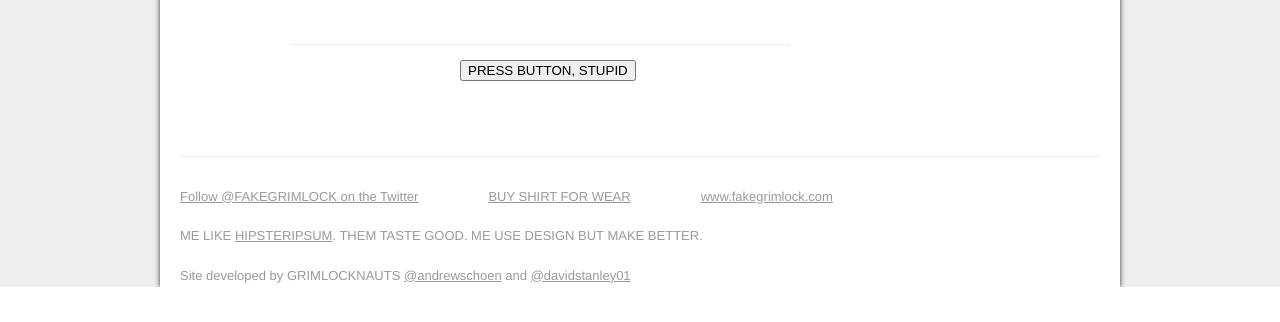
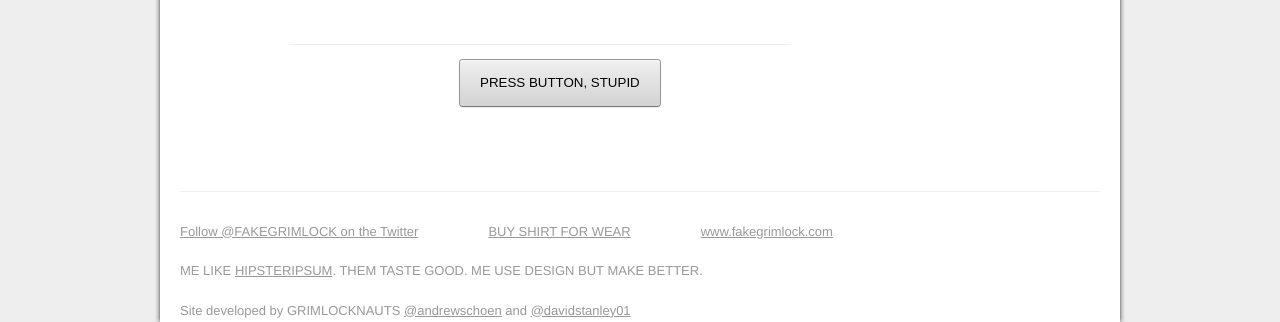
Before and after one commit to andrewschoen/grimlock-ipsum, a Django app: page / in a window 1280 px wide. Shown: the part 773-1095 px from the top of the page. Before the commit the page ends 1060 px from the top, so only its background shows below. Run offline with Django 3.2, Linux system fonts and the light colour scheme; some libraries are stand-ins or nearby versions.

Commit message:
w3c errors fixed and button styles added

```diff
--- a/grimlock_ipsum/static/css/style.css
+++ b/grimlock_ipsum/static/css/style.css
@@ -29,3 +29,40 @@ a {text-decoration:none;color:inherit;}
 #FEET a:hover {text-decoration:none;color:#333;}
 #FEET li {list-style-type:none;float:left;margin:0 70px 20px 0;}
 #FEET p {clear:both;margin:0 0 20px 0;}
+iframe {border:0;}
+button {
+    width: auto;
+	display: block;
+	clear: both;
+	margin: 0 auto 10px;
+	border: 0;
+	outline: 0;
+	-webkit-box-shadow:
+		inset 0 1px 0 rgba(255, 255, 255, 0.6),
+		0 1px 0 rgba(0, 0, 0, 0.2),
+		0 0 0 1px rgb(150, 150, 150),
+		0 1px 2px rgba(0, 0, 0, 0.25);
+	box-shadow:
+		inset 0 1px 0 rgba(255, 255, 255, 0.6),
+		0 1px 0 rgba(0, 0, 0, 0.2),
+		0 0 0 1px rgb(150, 150, 150),
+		0 1px 2px rgba(0, 0, 0, 0.25);
+	border-radius: 3px;
+	background-color: rgba(255, 255, 255, 0.7);
+	background-image:
+		-webkit-gradient(
+			linear,
+			left top,
+			left bottom,
+			from(rgb(240, 240, 240)),
+			to(rgb(210, 210, 210))
+		);
+        background-image: -moz-linear-gradient(top, rgb(240, 240, 240), rgb(210, 210, 210));
+	color: #000;
+    height: 46px;
+	padding: 0 20px;
+    text-align: center;
+	text-decoration: none !important;
+	text-shadow: 0 1px 0 rgba(255, 255, 255, 0.3);
+	cursor:pointer;
+}
--- a/grimlock_ipsum/templates/base.html
+++ b/grimlock_ipsum/templates/base.html
@@ -7,7 +7,6 @@
 <head>
 	<meta charset="utf-8">
 	<!--[if IE]><![endif]-->
-	<meta http-equiv="X-UA-Compatible" content="IE=edge,chrome=1">
 	<title>GRIMLOCK IPSUM</title>
 	<meta name="description" content="">
 	<meta name="keywords" content="" />
@@ -44,7 +43,7 @@
 		</header><!-- /header -->
 
 		<section id="GOODBACON">
-			<div id="ME"><img src="{{ STATIC_URL }}img/grimlock.jpg" /></div>
+			<div id="ME"><img src="{{ STATIC_URL }}img/grimlock.jpg" alt="grimlock ipsum header"/></div>
 			<article class="grid_8">
 				{% block body %}
 
@@ -53,7 +52,7 @@
 			</article>
 			<aside class="grid_4">
 				<h3>ME, GRIMLOCK, AM FAMOUS</h3>
-				<iframe width="290" height="226" src="http://www.youtube.com/embed/6R1m9fjdwjI" frameborder="0" allowfullscreen></iframe>
+				<iframe width="290" height="226" src="http://www.youtube.com/embed/6R1m9fjdwjI"></iframe>
 
 			</aside>
 			<div class="clear"></div>
--- a/grimlock_ipsum/templates/home.html
+++ b/grimlock_ipsum/templates/home.html
@@ -6,7 +6,7 @@
 <form action="/words/" method="GET">
 	<ul id="DO_IT">
 		{{ form.as_ul }}
-		<li><input type="submit" id="PRESS" value="PRESS BUTTON, STUPID" /></li>
+		<li><button type="submit" id="PRESS">PRESS BUTTON, STUPID</button></li>
 	</ul>
 </form>
 {% endblock %}
```
